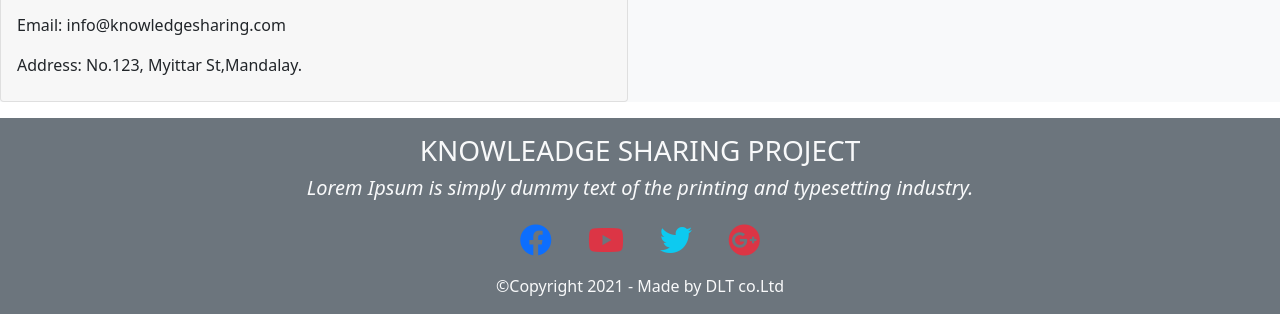
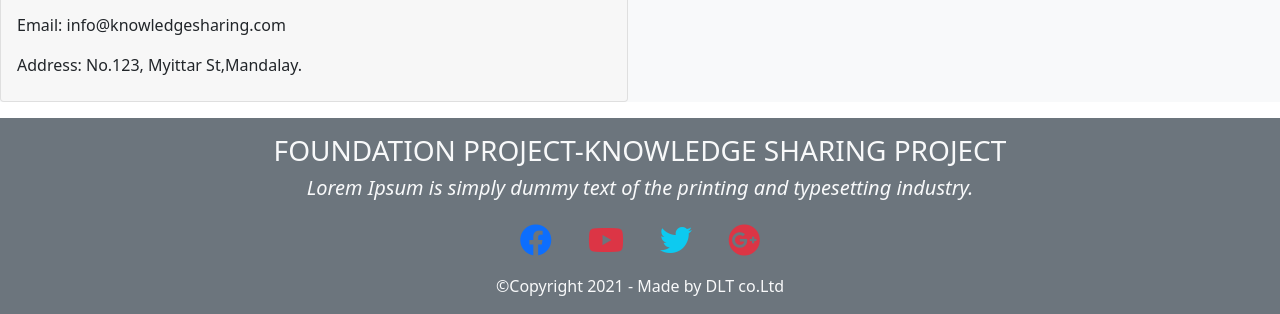
Before and after one commit to aungwaiyan/Knowledge-sharing-project, a plain HTML site: page index.html in a window 1280 px wide. Shown: the part 3463-3777 px from the top of the page. Drawn offline with nearby package versions, Linux system fonts and the light colour scheme.

Commit message:
foundation project

```diff
--- a/index.html
+++ b/index.html
@@ -358,7 +358,7 @@
          <!-- End Elfsight.com for viber  -->
 
                 <div class="col-12 text-center">
-                    <h3 class="text-light text-uppercase fw-light">Knowleadge Sharing Project</h3>
+                    <h3 class="text-light text-uppercase fw-light">Foundation Project-Knowledge Sharing Project</h3>
                     <h5 class="text-light fw-light fst-italic">Lorem Ipsum is simply dummy text of the printing and typesetting industry.</h5>
 
                     <div class="py-3">
```
